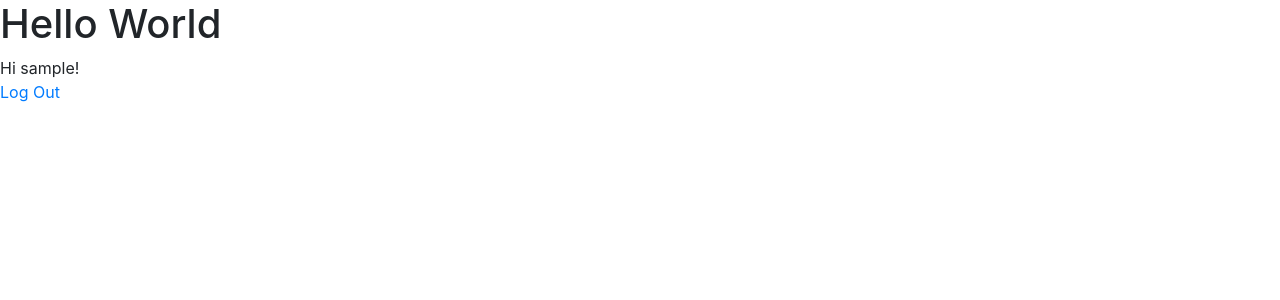
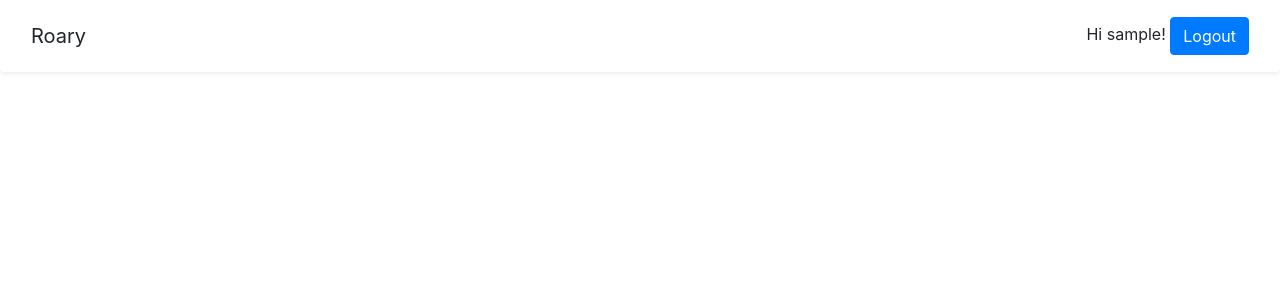
Before and after one commit to frozzenshooter/ADIS-Lab, a Django app: page / in a window 1280 px wide. Shown: the top 300 px of the page. Run offline with Django 3.2, Linux system fonts and the light colour scheme; the visitor is signed in with stand-in values (Sample User, id 1); some libraries are stand-ins or nearby versions.

Commit message:
Design of navbar and login form added

```diff
--- a/assignment03/Roary/roaryapp/templates/index.html
+++ b/assignment03/Roary/roaryapp/templates/index.html
@@ -6,12 +6,23 @@
 
 {% block content %}
 
-<h1>Hello World</h1>
-{% if user.is_authenticated %}
-  Hi {{ user.username }}!
-  <p><a href="{% url 'logout' %}">Log Out</a></p>
-{% else %}
-  <p>You are not logged in</p>
-  <a href="{% url 'login' %}">Log In</a>
-{% endif %}
+<nav class="navbar navbar-default fixed-top shadow-sm p-3 mb-2 bg-white rounded">
+    <div class="container-fluid">
+        <div class="navbar-header">
+            <div class="navbar-brand">Roary</div>
+        </div>
+        <div>
+            {% if user.is_authenticated %}
+                <span>Hi {{ user.username }}!</span>
+                <a href="{% url 'logout' %}" class="btn btn-primary">Logout</a>
+            {% else %}
+                <a href="{% url 'login' %}" class="btn btn-primary">Login</a>
+                <a href="{% url 'signup' %}" class="btn btn-secondary">Sign up</a>
+            {% endif %}
+        </div>
+    </div>
+</nav>
+<div class="container" id="roary-container">
+
+</div>
 {% endblock %}
--- a/assignment03/Roary/templates/base.html
+++ b/assignment03/Roary/templates/base.html
@@ -8,10 +8,8 @@
   <link rel="stylesheet" href="https://stackpath.bootstrapcdn.com/bootstrap/4.3.1/css/bootstrap.min.css" integrity="sha384-ggOyR0iXCbMQv3Xipma34MD+dH/1fQ784/j6cY/iJTQUOhcWr7x9JvoRxT2MZw1T" crossorigin="anonymous" defer>
 </head>
 <body>
-  <main>
     {% block content %}
     {% endblock %}
-  </main>
   <script src="https://code.jquery.com/jquery-3.3.1.slim.min.js" integrity="sha384-q8i/X+965DzO0rT7abK41JStQIAqVgRVzpbzo5smXKp4YfRvH+8abtTE1Pi6jizo" crossorigin="anonymous" defer></script>
   <script src="https://cdnjs.cloudflare.com/ajax/libs/popper.js/1.14.7/umd/popper.min.js" integrity="sha384-UO2eT0CpHqdSJQ6hJty5KVphtPhzWj9WO1clHTMGa3JDZwrnQq4sF86dIHNDz0W1" crossorigin="anonymous" defer></script>
   <script src="https://stackpath.bootstrapcdn.com/bootstrap/4.3.1/js/bootstrap.min.js" integrity="sha384-JjSmVgyd0p3pXB1rRibZUAYoIIy6OrQ6VrjIEaFf/nJGzIxFDsf4x0xIM+B07jRM" crossorigin="anonymous" defer></script>
```
Also changed, not shown: assignment03/Roary/templates/registration/login.html (+37 -6 lines).
